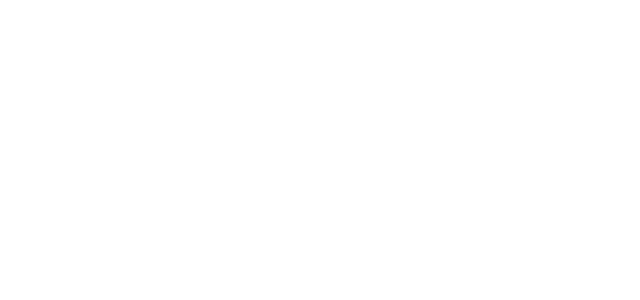
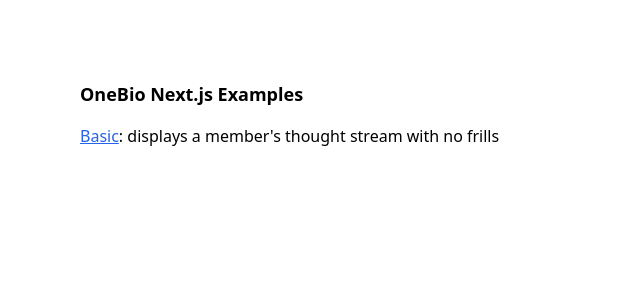
Before and after one commit to silicontwin/onebio-nextjs-starter, a Next.js app: page / in a window 1280 px wide. Shown: the top 300 px of the page, without its empty margins (0-640 px from the left). Built offline with nearby package versions, Linux system fonts and the light colour scheme.

Commit message:
added a link to the basic example

```diff
--- a/src/pages/index.tsx
+++ b/src/pages/index.tsx
@@ -1,8 +1,26 @@
-import Image from 'next/image';
+import Link from 'next/link';
 import { Inter } from 'next/font/google';
 
 const inter = Inter({ subsets: ['latin'] });
 
 export default function Home() {
-  return <div></div>;
+  return (
+    <div className="p-20">
+      <h1 className="font-bold text-lg mb-4">
+        <a href="https://oneb.io" target="_blank">
+          OneBio
+        </a>{' '}
+        Next.js Examples
+      </h1>
+
+      <ul>
+        <li>
+          <Link href="/basic" className="text-blue-600 underline">
+            Basic
+          </Link>
+          : displays a member's thought stream with no frills
+        </li>
+      </ul>
+    </div>
+  );
 }
```
